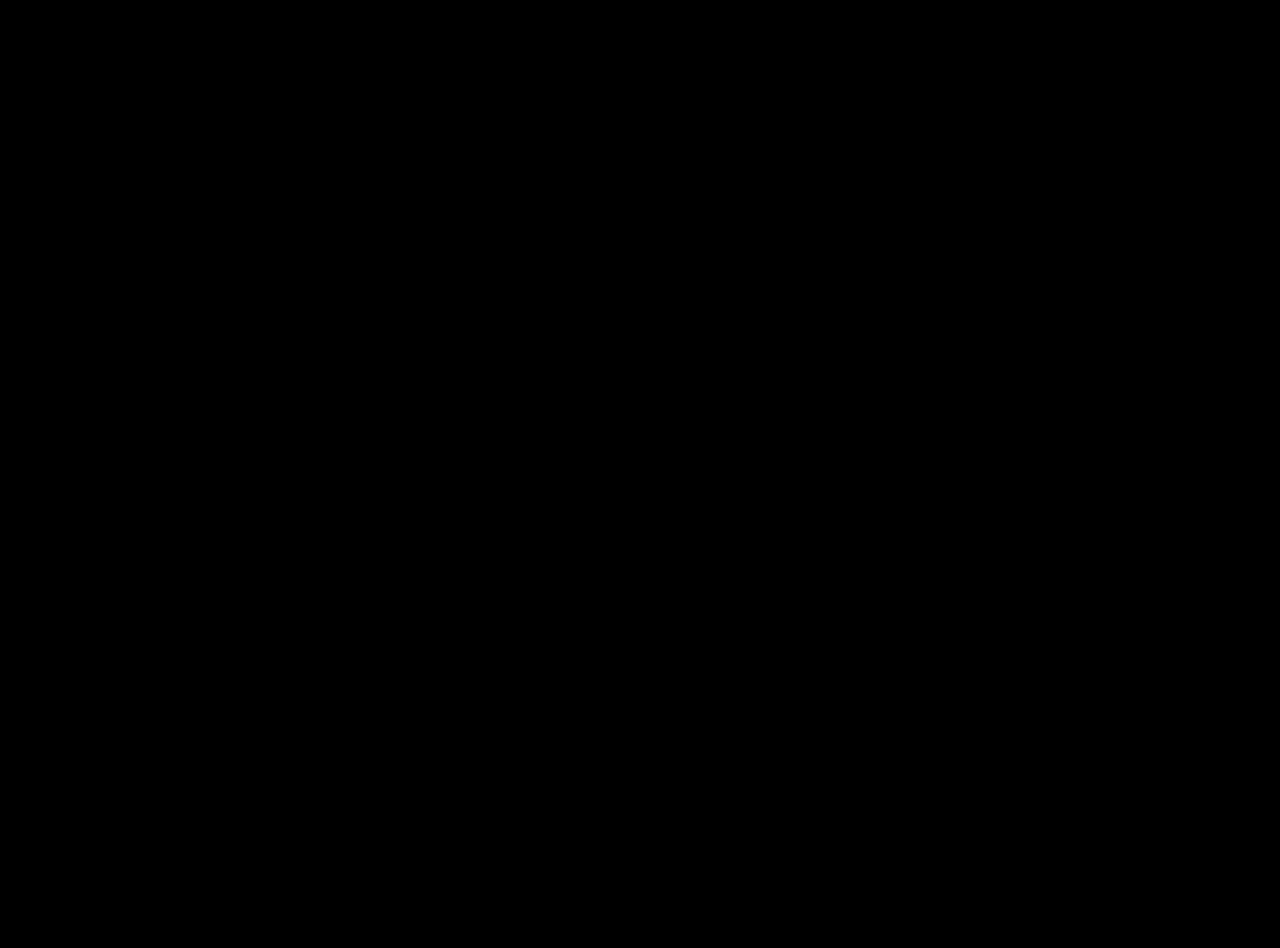
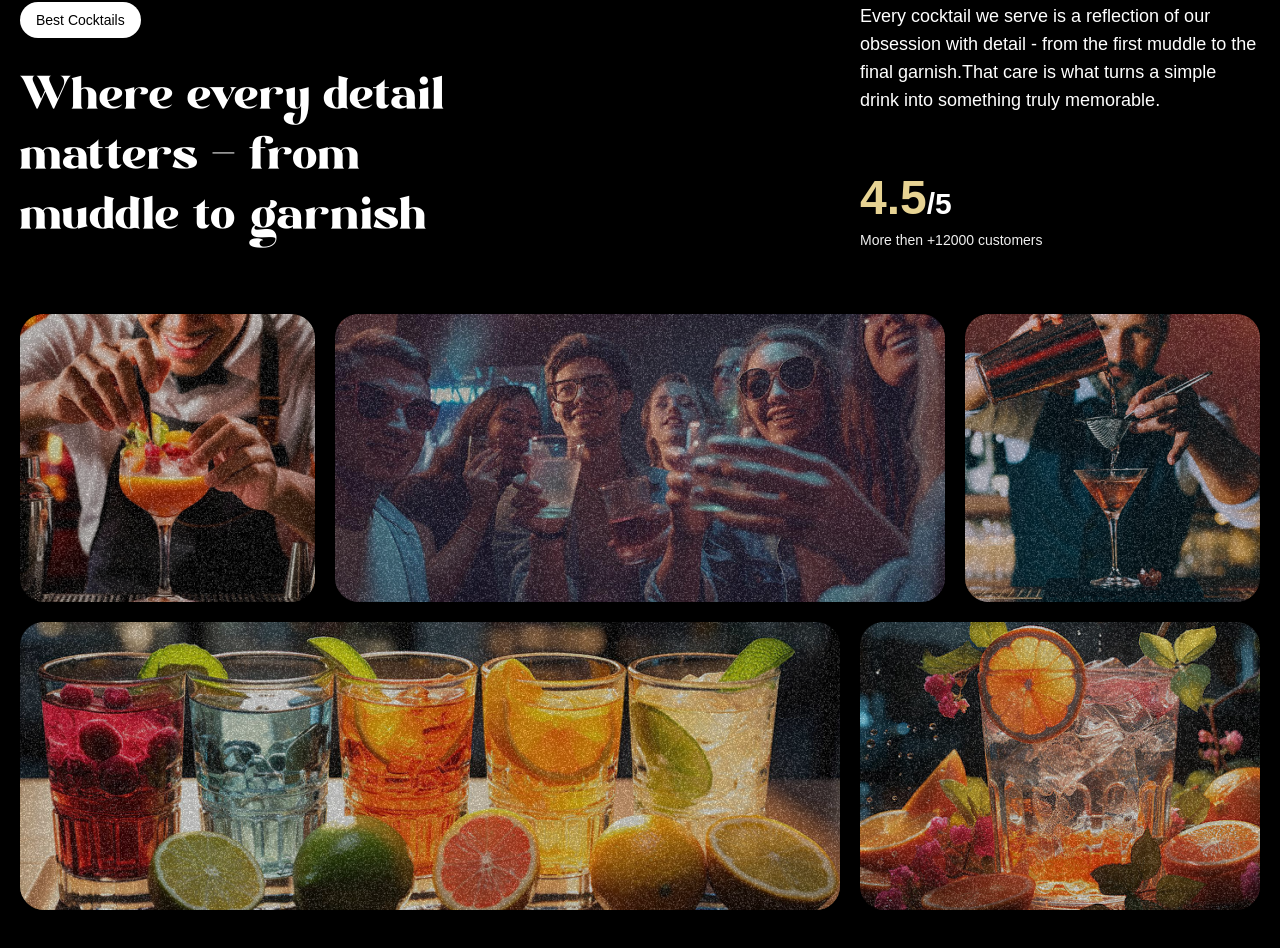
Before and after one commit to prathamkave/gsap-cocktails-store, a React (Vite) app: page / in a window 1280 px wide. Shown: the part 1710-2658 px from the top of the page. Before the commit the page ends 1600 px from the top, so only its background shows below. Built offline with nearby package versions, Linux system fonts and the light colour scheme; a web font is replaced by a local one.

Commit message:
Implemented About Section

```diff
--- a/src/App.jsx
+++ b/src/App.jsx
@@ -3,6 +3,7 @@
 import Navbar from "./components/Navbar";
 import Hero from "./components/Hero";
 import Cocktails from "./components/Cocktails";
+import About from "./components/About";
 
 gsap.registerPlugin(ScrollTrigger, SplitText);
 
@@ -12,6 +13,7 @@
       <Navbar />
       <Hero />
       <Cocktails />
+      <About />
     </main>
   )
 }
--- /dev/null
+++ b/src/components/About.jsx
@@ -0,0 +1,87 @@
+import { useGSAP } from '@gsap/react'
+import gsap from 'gsap'
+import { SplitText } from 'gsap/all'
+import React from 'react'
+
+const About = () => {
+
+useGSAP(() => {
+    const titleSplit = SplitText.create('#about h2',{ type: 'words' })
+
+    const scrollTimeline = gsap.timeline({
+        scrollTrigger: {
+            trigger: '#about',
+            start: 'top center',
+        }
+    })
+
+    scrollTimeline
+    .from(titleSplit.words, {
+        opacity: 0, duration: 1, yPercent: 100, ease: 'expo.out', stagger: 0.02
+    })
+    .from('.top-grid div, .bottom-grid div', {
+        opacity: 0, duration: 1, ease: 'power1.inOut', stagger: 0.04
+    }, '-=0.5')
+})
+
+return (
+    <div id='about'>
+        <div className='mb-16 md:px-0 px-5'>
+            <div className="content">
+                <div className='md:col-span-8'>
+                    <p className="badge">Best Cocktails</p>
+                    <h2>
+                        Where every detail matters <span className="text-white">-</span> from muddle to garnish
+                    </h2>
+                </div>
+
+                <div className="sub-content">
+                    <p>
+                        Every cocktail we serve is a reflection of our obsession with detail - from the first muddle to the final garnish.That care is what turns a simple drink into something truly memorable.
+                    </p>
+
+                    <div>
+                        <p className='md:text-3xl text-xl font-bold'>
+                            <span>4.5</span>/5
+                        </p>
+                        <p className='text-sm text-white-100'>
+                            More then +12000 customers
+                        </p>
+                    </div>
+                </div>
+            </div>
+        </div>
+
+        <div className='top-grid'>
+            <div className='md:col-span-3'>
+                <div className='noisy'/>
+                <img src="/images/abt1.png" alt="grid-img-1" />
+            </div>
+
+            <div className='md:col-span-6'>
+                <div className='noisy'/>
+                <img src="/images/abt2.png" alt="grid-img-2" />
+            </div>
+
+            <div className='md:col-span-3'>
+                <div className='noisy'/>
+                <img src="/images/abt5.png" alt="grid-img-5" />
+            </div>
+        </div>
+
+        <div className='bottom-grid'>
+            <div className='md:col-span-8'>
+                <div className='noisy'/>
+                <img src="/images/abt3.png" alt="grid-img-3" />
+            </div>
+
+            <div className='md:col-span-4'>
+                <div className='noisy'/>
+                <img src="/images/abt4.png" alt="grid-img-4" />
+            </div>
+        </div>
+    </div>
+)
+}
+
+export default About
```
